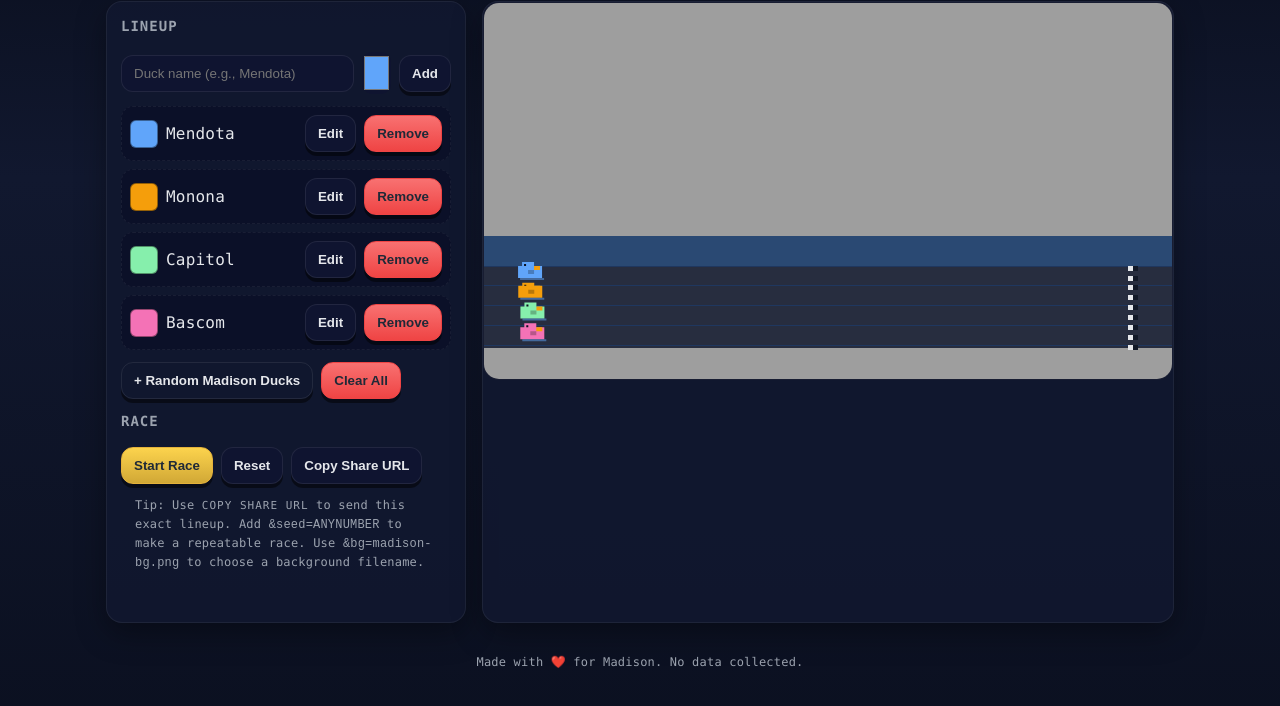
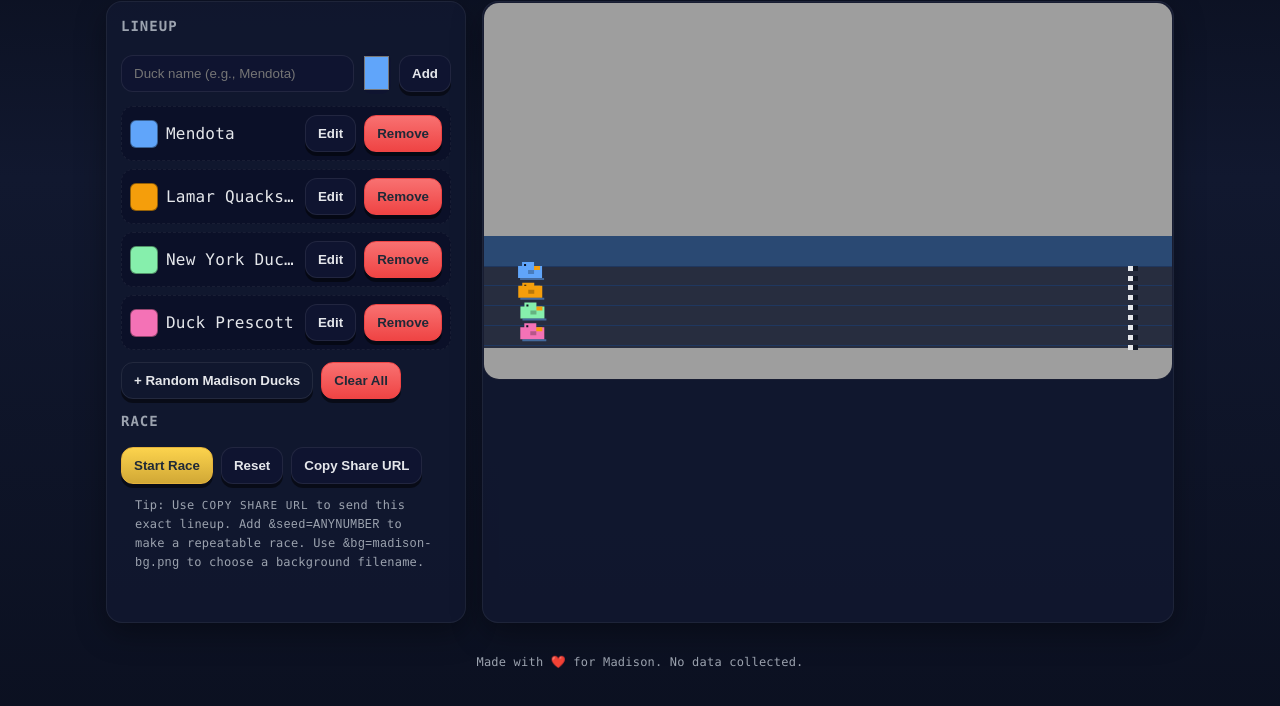
Before and after one commit to ehs2mh/Duck-Race, a plain HTML site: page index.html in a window 1280 px wide. Shown: the part 62-768 px from the top of the page. Drawn offline with Linux system fonts and the light colour scheme.

Commit message:
Update index.html

```diff
--- a/index.html
+++ b/index.html
@@ -233,7 +233,7 @@ function editDuck(idx){ const current=ducks[idx]; const name = prompt('Edit duck
 function randomMadisonDucks(){ const count = Math.max(0, 4 - ducks.length); for(let i=0;i<count;i++){ const name = MADISON_NAMES[Math.floor(Math.random()*MADISON_NAMES.length)]; const color = COLORS[Math.floor(Math.random()*COLORS.length)]; addDuck(name,color); } }
 function clearAll(){ ducks=[]; renderDucksList(); resetRace(); }
 
-function initDefaults(){ const {ducks:fromURL, seed} = parseParams(); if(seed!==null){ seedInUse=seed; rng = mulberry32(seed); } if(fromURL.length){ ducks = fromURL.map(d=>({...d,x:0,y:0})); } else { ducks = [ {name:'Mendota', color:'#60a5fa', x:0,y:0}, {name:'Monona', color:'#f59e0b', x:0,y:0}, {name:'Capitol', color:'#86efac', x:0,y:0}, {name:'Bascom', color:'#f472b6', x:0,y:0} ]; } }
+function initDefaults(){ const {ducks:fromURL, seed} = parseParams(); if(seed!==null){ seedInUse=seed; rng = mulberry32(seed); } if(fromURL.length){ ducks = fromURL.map(d=>({...d,x:0,y:0})); } else { ducks = [ {name:'Mendota', color:'#60a5fa', x:0,y:0}, {name:'Lamar Quackson', color:'#f59e0b', x:0,y:0}, {name:'New York Ducklings', color:'#86efac', x:0,y:0}, {name:'Duck Prescott', color:'#f472b6', x:0,y:0} ]; } }
 function wireUI(){
   document.getElementById('addDuckBtn').addEventListener('click', ()=>{ const name=$('#nameInput').value; const color=$('#colorInput').value; addDuck(name,color); $('#nameInput').value=''; });
   document.getElementById('ducksList').addEventListener('click', (e)=>{ const btn=e.target.closest('button'); if(!btn) return; const idx=Number(btn.dataset.idx); if(btn.dataset.action==='remove') removeDuck(idx); if(btn.dataset.action==='edit') editDuck(idx); });
```
